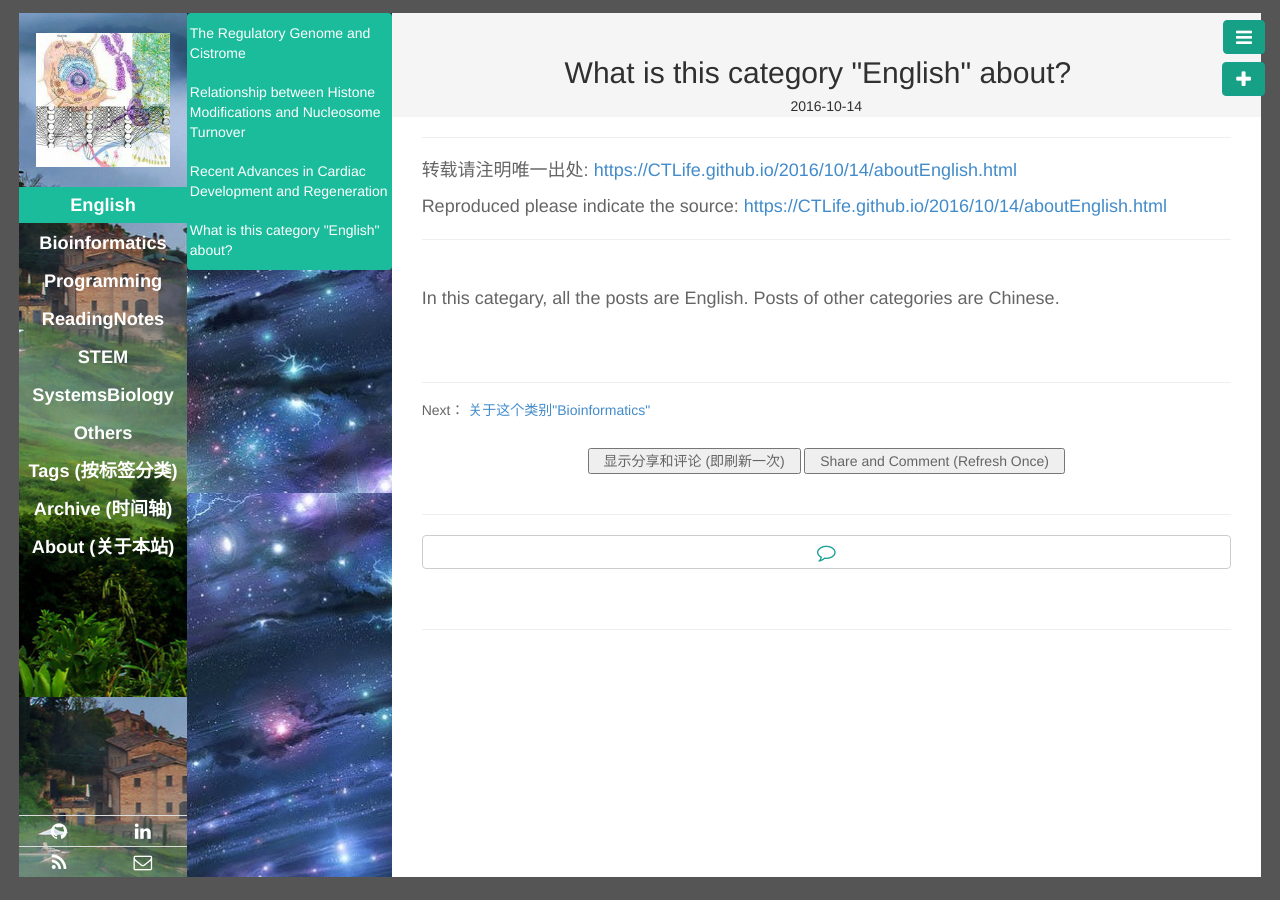
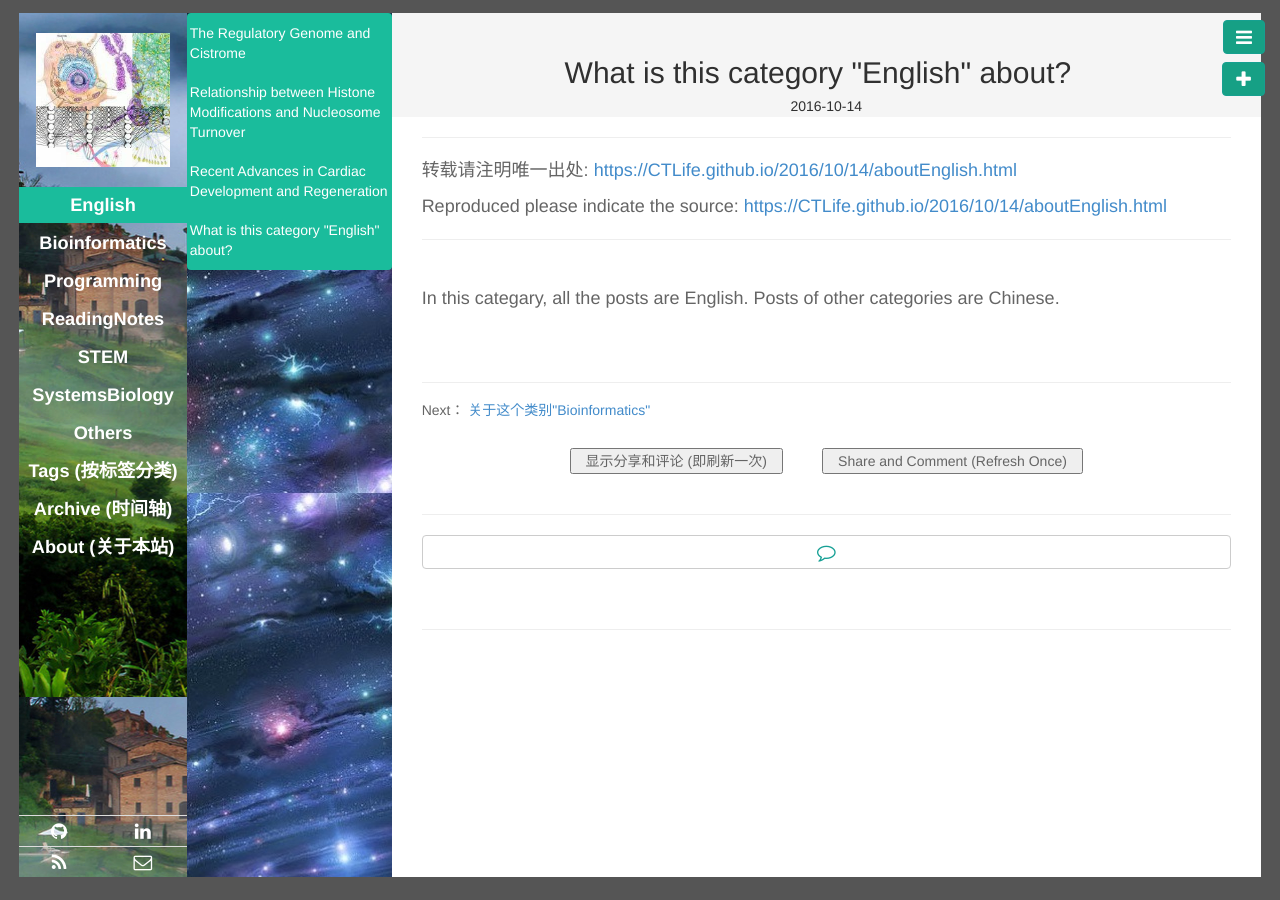
Before and after one commit to CTLife/CTLife.github.io, a Jekyll site: the page built from _posts/English/2016-10-14-aboutEnglish.md, in a window 1280 px wide. Built offline with Jekyll 4.4.1, drawn with Linux system fonts in a browser that asks for light colours; Markdown is read by kramdown in place of the engine named in the settings; comment, search, counter and statistics services are not loaded.

Commit message:
Update post.html

```diff
--- a/_layouts/post.html
+++ b/_layouts/post.html
@@ -34,8 +34,9 @@
         </div>
 	 <br>
 	 <center>
-		 <input type="button"  value="  显示分享和评论 (即刷新一次)  "  onClick="window.location.reload()">
-		 <input type="button"  value="  Share and Comment (Refresh Once)  "  onClick="window.location.reload()">
+		 <input type="button"  color="#2E8B57" value="  显示分享和评论 (即刷新一次)  "  onClick="window.location.reload()">
+		  &emsp; &emsp;
+		 <input type="button"  color="#2E8B57" value="  Share and Comment (Refresh Once)  "  onClick="window.location.reload()">
 	 </center>
 	 <br>
          <!-- Go to www.addthis.com/dashboard to customize your tools -->
```
